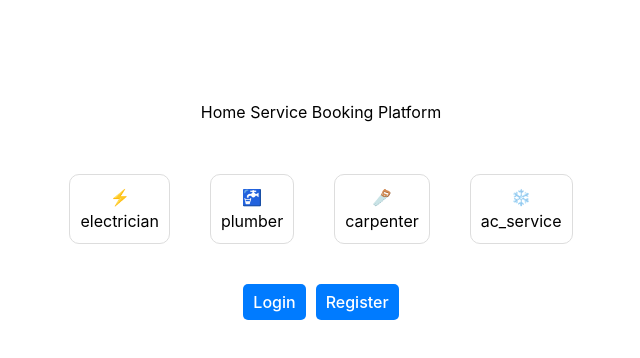
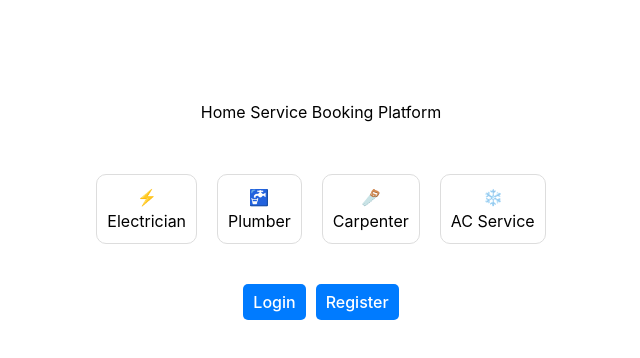
Before and after one commit to mageshbalasundaram/service-booking-app, a React (Vite) app: page / in a window 1280 px wide. Shown: the top 358 px of the page, without its empty margins (319-959 px from the left). Built offline with nearby package versions, Linux system fonts and the light colour scheme; no server answers.

Commit message:
feat: Added a new component called service and User Home fix

```diff
--- /dev/null
+++ b/src/Components/ui/Service.jsx
@@ -0,0 +1,27 @@
+import React from 'react'
+import { useNavigate } from 'react-router'
+
+
+const Service = () => {
+
+    const navigate = useNavigate();
+
+    const services = [
+        { name: "Electrician", icon: "⚡" },
+        { name: "Plumber", icon: "🚰" },
+        { name: "Carpenter", icon: "🪚" },
+        { name: "AC Service", icon: "❄" }
+    ]
+    return (
+        <div className="flex ">
+            {services.map(service => (
+                <div key={service.name} style={{ border: "1px solid #ddd", cursor: "pointer", borderRadius: "10px", margin: "10px", padding: "10px" }} onClick={() => navigate(`/user/create-job?service=${service.name}`)}>
+                    <h2>{service.icon}</h2>
+                    <p>{service.name}</p>
+                </div>
+            ))}
+        </div>
+    )
+}
+
+export default Service
--- a/src/Pages/LandingPage.jsx
+++ b/src/Pages/LandingPage.jsx
@@ -2,18 +2,14 @@ import React, { useEffect } from 'react'
 import { useNavigate } from 'react-router'
 import { useAuth } from '../Context/AuthContext';
 import Button from '../Components/ui/Button';
+import Service from '../Components/ui/Service';
 
 const LandingPage = () => {
 
     const navigate = useNavigate();
     const { user, role, loading } = useAuth();
 
-    const services = [
-        { name: "electrician", icon: "⚡" },
-        { name: "plumber", icon: "🚰" },
-        { name: "carpenter", icon: "🪚" },
-        { name: "ac_service", icon: "❄" }
-    ]
+
 
     const handleServiceClick = (service) => {
 
@@ -44,15 +40,7 @@ const LandingPage = () => {
                 justifyContent: "center",
                 gap: "20px",
                 marginTop: "40px"
-            }}>
-
-
-                {services.map(service => (
-                    <div key={service.name} style={{ border: "1px solid #ddd", cursor: "pointer", borderRadius: "10px", margin: "10px", padding: "10px" }} onClick={() => handleServiceClick(service.name)}>
-                        <h2>{service.icon}</h2>
-                        <p>{service.name}</p>
-                    </div>
-                ))}
+            }}><Service/>
 
 
             </div>
--- a/src/Pages/user/CreateJob.jsx
+++ b/src/Pages/user/CreateJob.jsx
@@ -55,10 +55,10 @@ export default function CreateJob() {
     };
 
     return (
-        <div className="flex flex-col justify-center items-center align-middle h-full w-full ">
+        <div className="flex flex-col justify-center items-center align-middle h-full w-full bg-blue-50 p-5 rounded-2xl gap-5">
 
-            <h2 className=" flex text-5xl text-center p-5">
-                Book a new service
+            <h2 className=" flex text-3xl text-center">
+                Book a New Service
             </h2>
             <form onSubmit={handleSubmit} className="flex flex-col gap-2.5 w-60 md:w-96">
 
--- a/src/Pages/user/UserHome.jsx
+++ b/src/Pages/user/UserHome.jsx
@@ -5,19 +5,14 @@ import { getProviderDetails, listenToNewJobs, listenToUserJobs } from "../../Ser
 import { logoutUser } from "../../Services/authservice";
 import { getJobStatusMessage } from "../../utils/JobStatusMessage";
 import Navbar from "../../Components/layout/NavBar";
+import Service from "../../Components/ui/Service";
+import CreateJob from "./CreateJob";
 
 
 
 
 
 const UserHome = () => {
-
-  const services = [
-        { name: "electrician", icon: "⚡" },
-        { name: "plumber", icon: "🚰" },
-        { name: "carpenter", icon: "🪚" },
-        { name: "ac_service", icon: "❄" }
-    ]
 
   const { user } = useAuth();
   const navigate = useNavigate();
@@ -57,31 +52,19 @@ const UserHome = () => {
 
   }, [jobs]);
 
-  const handleLogout = async () => {
-    try {
-      await logoutUser();
-      navigate("/login");
-    } catch (error) {
-      console.log(error);
-    }
-  }
-
 
   return (
     <>
+
       <Navbar />
-      <div className="w-full flex justify-center">
-      <div className="w-300 flex flex-col items-center align-middle gap-5 py-10">
+      <div className="w-full flex justify-center items-center">
+      <div className="w-300 flex items-center align-middle gap-5 py-10 justify-between">
+        <div className="flex flex-col  items-start gap-5">
+
+
         <h2 className="text-6xl">Welcome {user?.email?.split("@")[0]}</h2>
-        <h3 className="text-2xl">Explore a service</h3>
-        <div className="flex ">
-        {services.map(service => (
-                    <div key={service.name} style={{ border: "1px solid #ddd", cursor: "pointer", borderRadius: "10px", margin: "10px", padding: "10px" }} onClick={() => navigate(`/user/create-Job?service=${service}`)}>
-                        <h2>{service.icon}</h2>
-                        <p>{service.name}</p>
-                    </div>
-                ))}
-                </div>
+        <h3 className="text-2xl">Explore Our services</h3>
+        <Service/>
 
         {/* <button onClick={() => navigate("/user/create-job")}>CreateJob</button> */}
         <h3>Your Request</h3>
@@ -166,6 +149,10 @@ const UserHome = () => {
             </div>
           ))}
         </div>
+        </div>
+        <div>
+          <CreateJob/>
+        </div>
       </div>
       </div>
     </>
```
